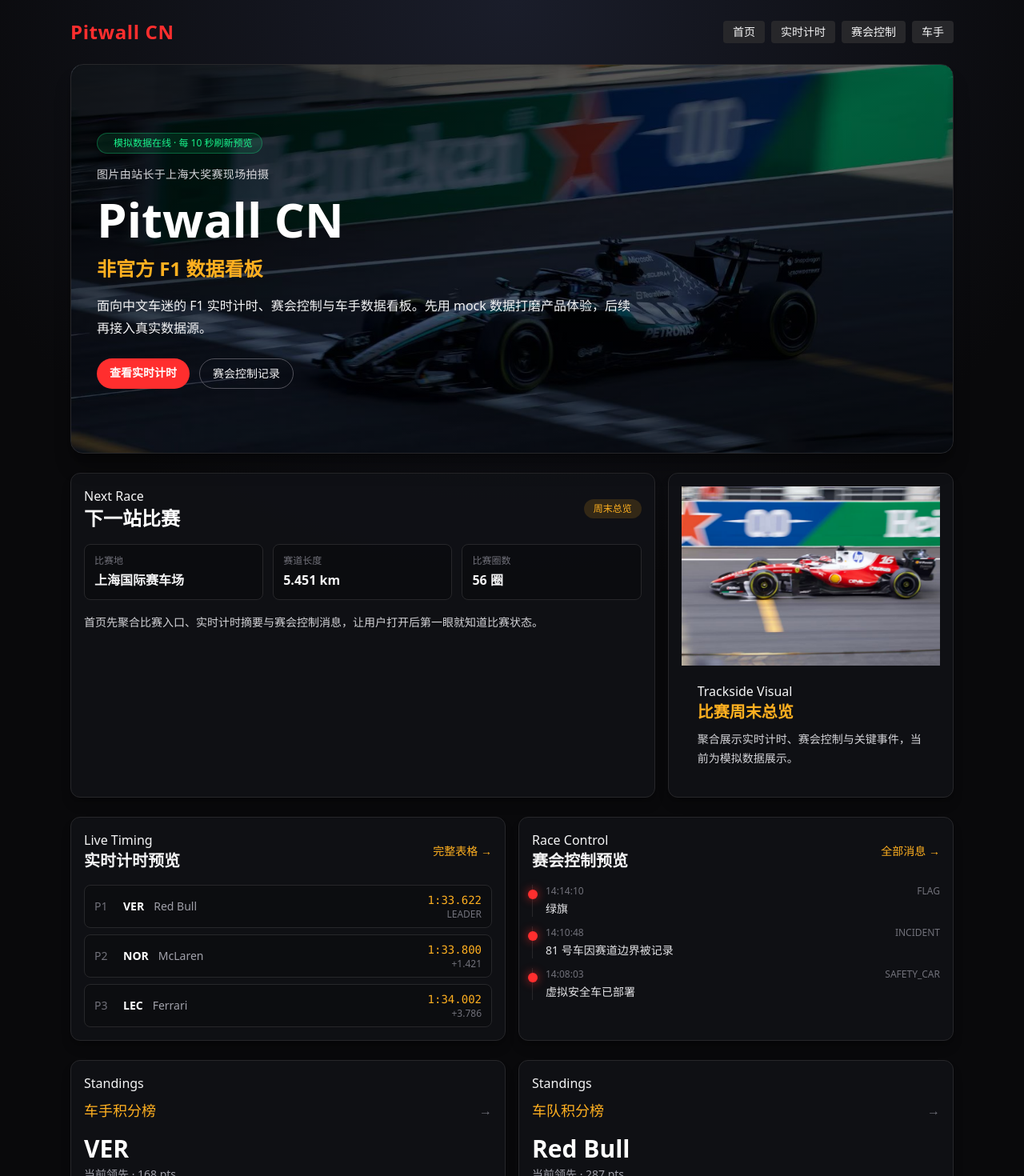
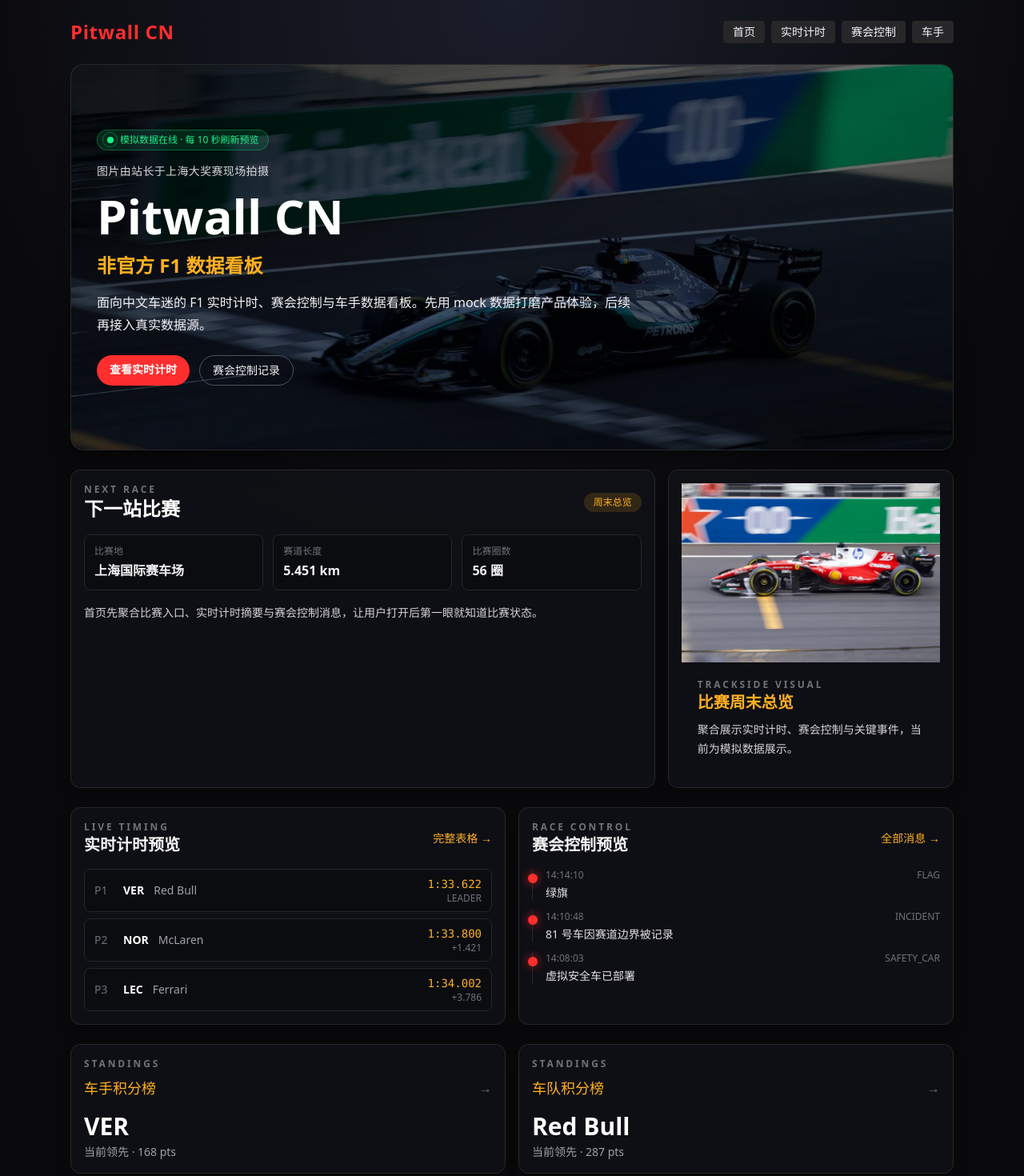
Before and after one commit to s8k8ps26k6-ui/pitwallcn, a Next.js app: page / in a window 1280 px wide. Shown: the top 1470 px of the page at 80% size. Built offline with nearby package versions, Linux system fonts and the light colour scheme.

Commit message:
feat: add dashboard motion styles

```diff
--- a/src/app/globals.css
+++ b/src/app/globals.css
@@ -12,5 +12,88 @@
 }
 
 .card {
-  @apply rounded-xl border border-zinc-800 bg-carbon/80 p-4 shadow-lg shadow-black/20;
+  @apply rounded-xl border border-zinc-800 bg-carbon/80 p-4 shadow-lg shadow-black/20 transition duration-300 hover:-translate-y-0.5 hover:border-zinc-700 hover:bg-carbon hover:shadow-black/40;
 }
+
+.eyebrow {
+  @apply text-xs font-semibold uppercase tracking-[0.24em] text-zinc-500;
+}
+
+.motion-fade-up {
+  animation: fade-up 720ms ease both;
+}
+
+.motion-delay-1 {
+  animation-delay: 90ms;
+}
+
+.motion-delay-2 {
+  animation-delay: 180ms;
+}
+
+.motion-delay-3 {
+  animation-delay: 270ms;
+}
+
+.motion-delay-4 {
+  animation-delay: 360ms;
+}
+
+.motion-delay-5 {
+  animation-delay: 450ms;
+}
+
+.motion-delay-6 {
+  animation-delay: 540ms;
+}
+
+.live-dot {
+  position: relative;
+  display: inline-flex;
+  height: 0.5rem;
+  width: 0.5rem;
+  border-radius: 9999px;
+  background: #19f38b;
+  box-shadow: 0 0 18px rgba(25, 243, 139, 0.85);
+}
+
+.live-dot::after {
+  content: "";
+  position: absolute;
+  inset: -0.35rem;
+  border-radius: inherit;
+  border: 1px solid rgba(25, 243, 139, 0.45);
+  animation: live-pulse 1.8s ease-out infinite;
+}
+
+@keyframes fade-up {
+  from {
+    opacity: 0;
+    transform: translateY(18px);
+  }
+  to {
+    opacity: 1;
+    transform: translateY(0);
+  }
+}
+
+@keyframes live-pulse {
+  from {
+    opacity: 0.9;
+    transform: scale(0.7);
+  }
+  to {
+    opacity: 0;
+    transform: scale(1.8);
+  }
+}
+
+@media (prefers-reduced-motion: reduce) {
+  .motion-fade-up,
+  .live-dot::after,
+  .card {
+    animation-duration: 0.01ms !important;
+    animation-iteration-count: 1 !important;
+    transition-duration: 0.01ms !important;
+  }
+}
```
